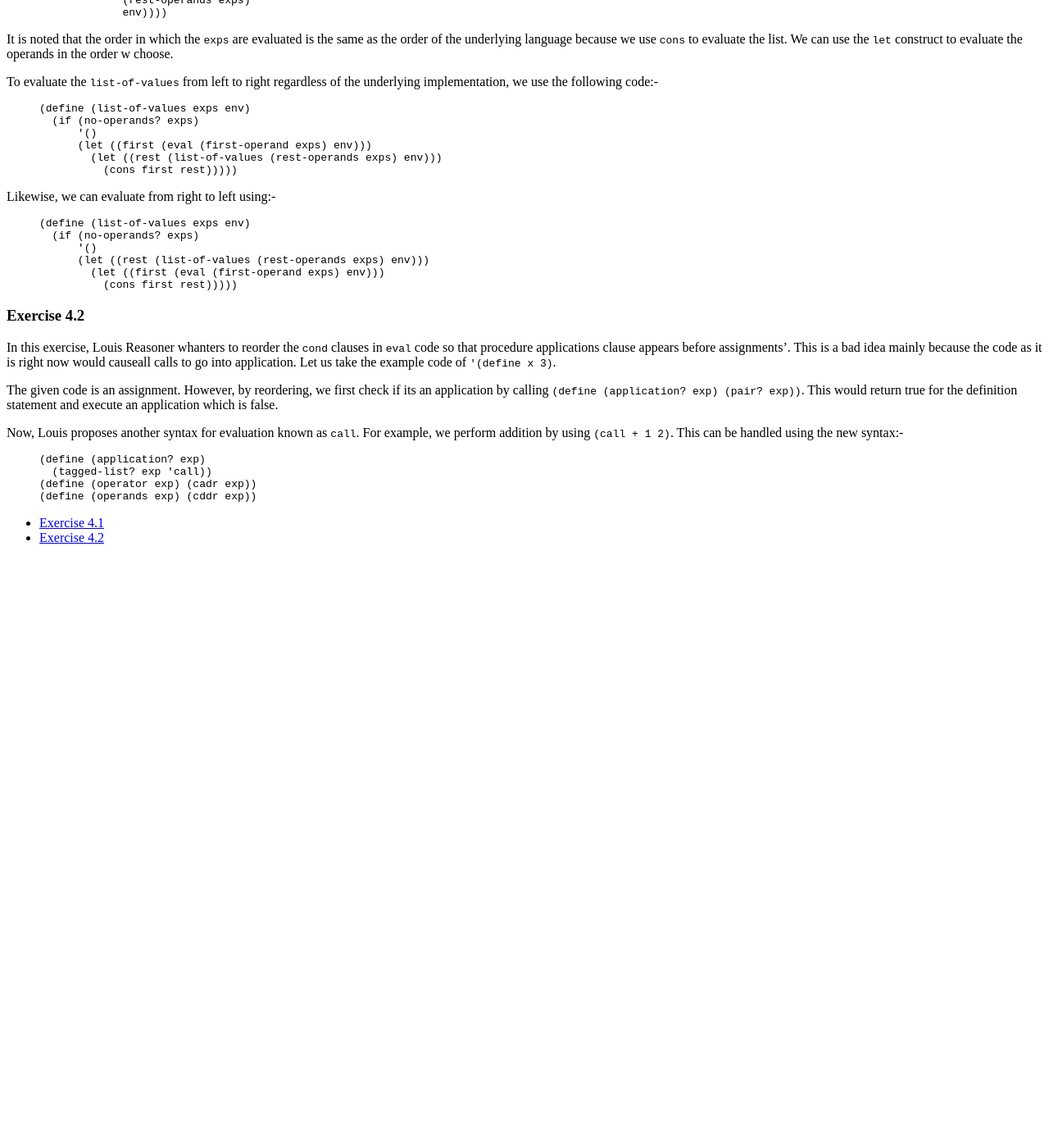
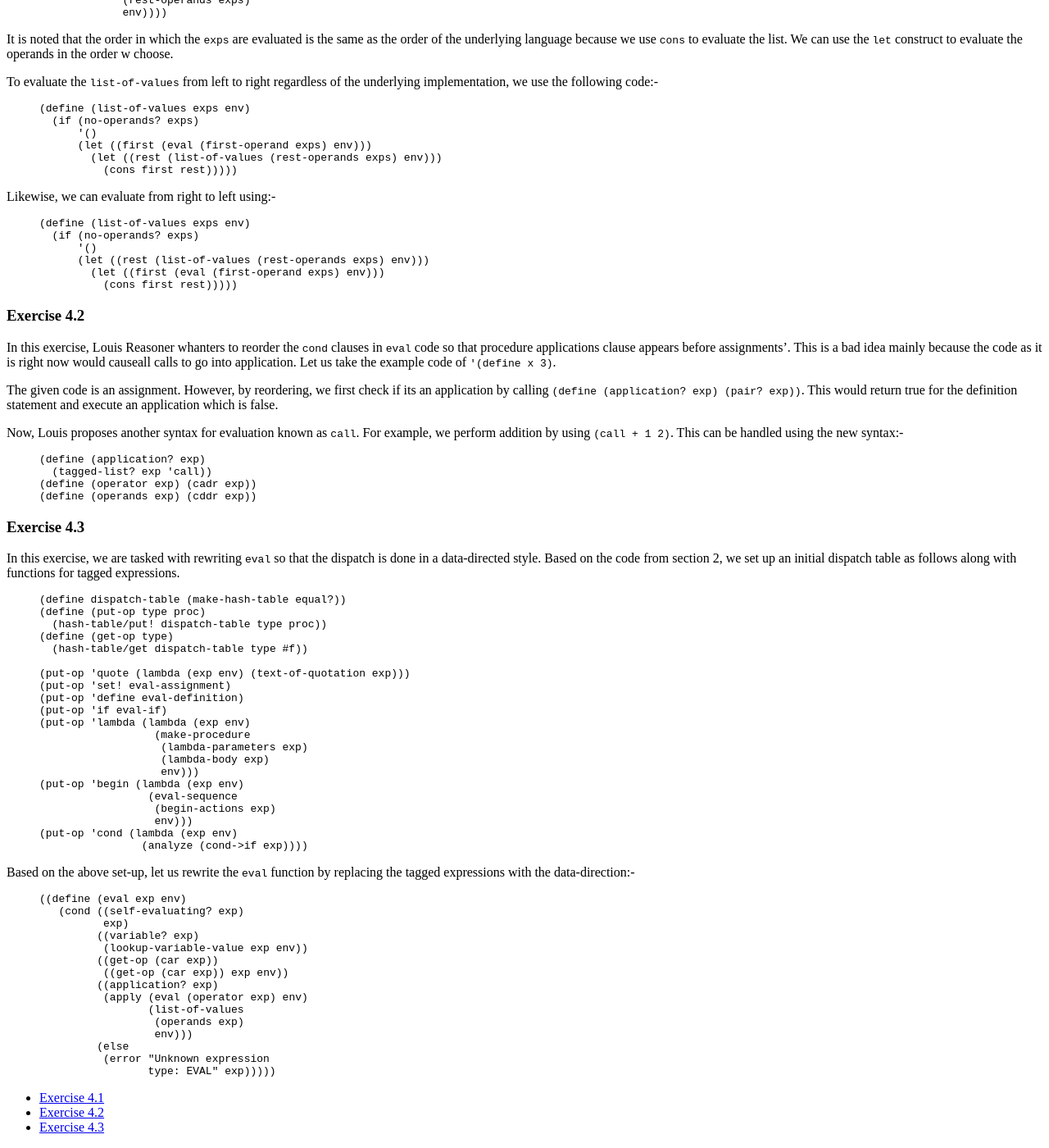
Before and after one commit to mohanrajendran/mohanrajendran.github.io, a Jekyll site: the page built from _sicp/Soultion4_1.md, in a window 1280 px wide and 1400 px high, scrolled down 402 px. Shown: the whole window at 82% size. Built offline with Jekyll 4.4.1, drawn with Linux system fonts in a browser that asks for light colours; nearby versions of some CDN libraries; before the commit the page ends 1083 px from its top, so only the background shows below that.

Commit message:
Finished exercise 4.3

```diff
--- a/_sicp/Soultion4_1.md
+++ b/_sicp/Soultion4_1.md
@@ -2,10 +2,11 @@
 layout: spiedpage
 order: 28
 title: Section 4.1 solutions
-exercises: '4.1 - 4.2'
+exercises: '4.1 - 4.3'
 submenu:
   - { hook: "Exercise4_1", title: "Exercise 4.1" }
   - { hook: "Exercise4_2", title: "Exercise 4.2" }
+  - { hook: "Exercise4_3", title: "Exercise 4.3" }
 ---
 
 ### Exercise 4.1<a id="Exercise4_1">&nbsp;</a>
@@ -60,3 +61,51 @@ Now, Louis proposes another syntax for evaluation known as `call`. For example,
 (define (operator exp) (cadr exp))
 (define (operands exp) (cddr exp))
 {% endhighlight %}
+
+### Exercise 4.3<a id="Exercise4_3">&nbsp;</a>
+
+In this exercise, we are tasked with rewriting `eval` so that the dispatch is done in a data-directed style. Based on the code from section 2, we set up an initial dispatch table as follows along with functions for tagged expressions.
+
+{% highlight scheme %}
+(define dispatch-table (make-hash-table equal?))
+(define (put-op type proc)
+  (hash-table/put! dispatch-table type proc))
+(define (get-op type)
+  (hash-table/get dispatch-table type #f))
+
+(put-op 'quote (lambda (exp env) (text-of-quotation exp)))
+(put-op 'set! eval-assignment)
+(put-op 'define eval-definition)
+(put-op 'if eval-if)
+(put-op 'lambda (lambda (exp env)
+                  (make-procedure
+                   (lambda-parameters exp)
+                   (lambda-body exp)
+                   env)))
+(put-op 'begin (lambda (exp env)
+                 (eval-sequence
+                  (begin-actions exp)
+                  env)))
+(put-op 'cond (lambda (exp env)
+                (analyze (cond->if exp))))
+{% endhighlight %}
+
+Based on the above set-up, let us rewrite the `eval` function by replacing the tagged expressions with the data-direction:-
+
+{% highlight scheme %}
+((define (eval exp env)
+   (cond ((self-evaluating? exp)
+          exp)
+         ((variable? exp)
+          (lookup-variable-value exp env))
+         ((get-op (car exp))
+          ((get-op (car exp)) exp env))
+         ((application? exp)
+          (apply (eval (operator exp) env)
+                 (list-of-values
+                  (operands exp)
+                  env)))
+         (else
+          (error "Unknown expression
+                 type: EVAL" exp)))))
+{% endhighlight %}
```
